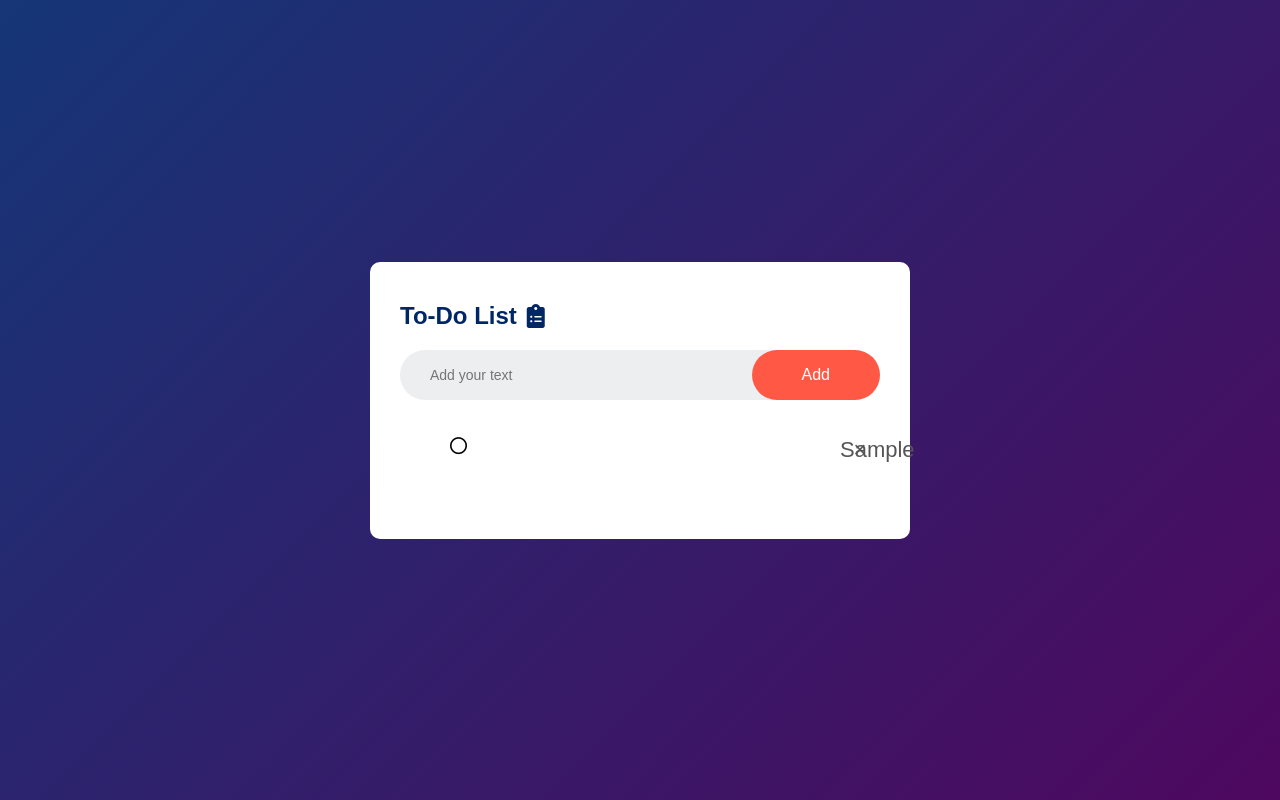
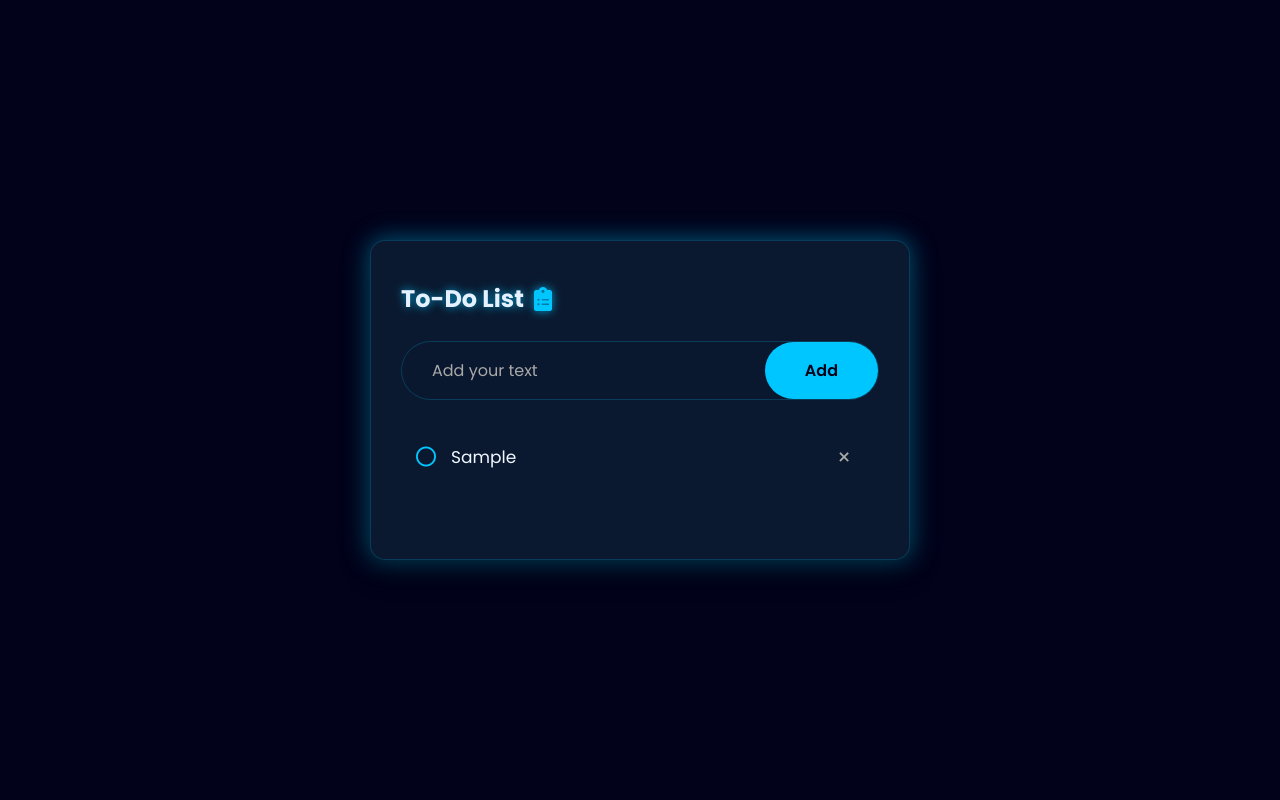
Before and after one commit to Fakecome/Portofolio, a plain HTML site: page project2.html in a window 1280 px wide. Both pictures are taken after typing "Sample" into the empty fields and a click on the button "Add". Drawn offline with Linux system fonts and the light colour scheme.

Commit message:
Update project2.css

```diff
--- a/project2.css
+++ b/project2.css
@@ -1,3 +1,5 @@
+@import url('https://fonts.googleapis.com/css2?family=Poppins:wght@300;400;500;600;700&display=swap');
+
 * {
     margin: 0;
     padding: 0;
@@ -6,11 +8,12 @@
 }
 
 body {
-    background: linear-gradient(135deg, #153677, #4e085f);
+    background: #02031a; /* Dark Blue from portfolio */
     display: flex;
     justify-content: center;
     align-items: center;
     min-height: 100vh;
+    color: #f0f8ff; /* Alice Blue text */
 }
 
 .container {
@@ -21,31 +24,36 @@ body {
 .todo-app {
     width: 100%;
     max-width: 540px;
-    background: #fff;
+    background: #0a192f; /* Navy background from portfolio */
     margin: 20px auto;
     padding: 40px 30px 70px;
-    border-radius: 10px;
+    border-radius: 15px;
+    border: 1px solid rgba(0, 198, 255, 0.2);
+    box-shadow: 0 10px 30px rgba(0, 0, 0, 0.4), 0 0 25px rgba(0, 198, 255, 0.5);
 }
 
 .todo-app h2 {
-    color: #002765;
+    color: #e6f1ff;
     display: flex;
     align-items: center;
-    margin-bottom: 20px;
+    margin-bottom: 25px;
+    text-shadow: 0 0 10px rgba(0, 198, 255, 0.8);
 }
 
 .todo-app h2 i {
     margin-left: 10px;
+    color: #00c6ff;
 }
 
 .row {
     display: flex;
     align-items: center;
     justify-content: space-between;
-    background: #edeef0;
+    background: rgba(10, 25, 47, 0.7); /* Darker input background */
     border-radius: 30px;
     padding-left: 20px;
     margin-bottom: 25px;
+    border: 1px solid rgba(0, 198, 255, 0.2);
 }
 
 input {
@@ -54,68 +62,84 @@ input {
     outline: none;
     background: transparent;
     padding: 10px;
-    font-size: 14px;
+    font-size: 16px;
+    color: #f0f8ff;
+}
+
+input::placeholder {
+    color: #a9a9a9;
 }
 
 button {
     border: none;
     outline: none;
-    padding: 16px 50px;
-    background: #ff5945;
-    color: #fff;
+    padding: 16px 40px;
+    background: #00c6ff;
+    color: #02031a;
     font-size: 16px;
+    font-weight: 600;
     cursor: pointer;
     border-radius: 40px;
+    transition: all 0.3s ease;
+}
+
+button:hover {
+    background: transparent;
+    color: #00c6ff;
+    border: 1px solid #00c6ff;
+    padding: 15px 39px; /* Adjust padding to account for border */
 }
 
 ul li {
     list-style: none;
     font-size: 17px;
-    padding: 12px 8px 12px 50px;
+    padding: 12px 15px;
     user-select: none;
     cursor: pointer;
     position: relative;
+    color: #f0f8ff;
+    transition: color 0.3s;
+    display: flex;
+    align-items: center;
+    gap: 15px;
 }
 
-ul li::before {
-    content: '';
-    position: absolute;
-    height: 28px;
-    width: 28px;
-    border-radius: 50%;
-    background-image: url('img/uncheck.png'); /* Add an image for unchecked items */
-    background-size: cover;
-    background-position: center;
-    top: 12px;
-    left: 8px;
+ul li i {
+    color: #00c6ff;
+    font-size: 20px;
 }
 
 ul li.checked {
-    color: #555;
-    text-decoration: line-through;
+    color: #a9a9a9;
 }
 
-ul li.checked::before {
-    background-image: url('img/check.png'); /* Add an image for checked items */
+ul li.checked span.task-text {
+    text-decoration: line-through;
+    text-decoration-color: rgba(0, 198, 255, 0.5);
 }
 
-ul li span {
-    position: absolute;
-    right: 0;
-    top: 5px;
+ul li .task-text {
+    flex-grow: 1;
+}
+
+ul li .delete-btn {
     width: 40px;
     height: 40px;
     font-size: 22px;
-    color: #555;
-    line-height: 40px;
+    color: #a9a9a9;
     text-align: center;
     border-radius: 50%;
-    transition: background 0.3s;
+    transition: background 0.3s, color 0.3s;
+    display: flex;
+    align-items: center;
+    justify-content: center;
 }
 
-ul li span:hover {
-    background: #edeef0;
+ul li .delete-btn:hover {
+    background: rgba(0, 198, 255, 0.1);
+    color: #00c6ff;
 }
+
 
 /* Responsive Styles */
 @media (max-width: 480px) {
@@ -125,15 +149,17 @@ ul li span:hover {
 
     .row {
         flex-direction: column;
-        gap: 10px;
+        gap: 15px;
         background: transparent;
+        border: none;
         border-radius: 0;
     }
 
     input {
         width: 100%;
         border-radius: 30px;
-        background: #edeef0;
+        background: rgba(10, 25, 47, 0.7);
+        border: 1px solid rgba(0, 198, 255, 0.2);
         padding: 12px 20px;
     }
 
@@ -143,12 +169,6 @@ ul li span:hover {
     }
 
     ul li {
-        padding: 10px 8px 10px 45px;
-    }
-
-    ul li::before {
-        height: 24px;
-        width: 24px;
-        top: 8px;
+        padding: 10px 8px;
     }
 }
```
